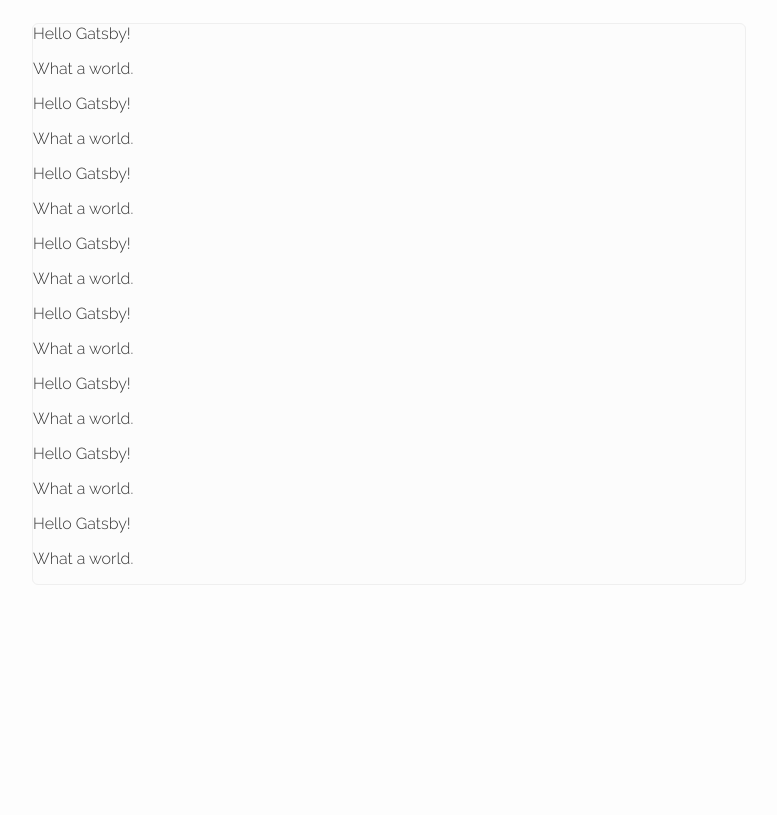
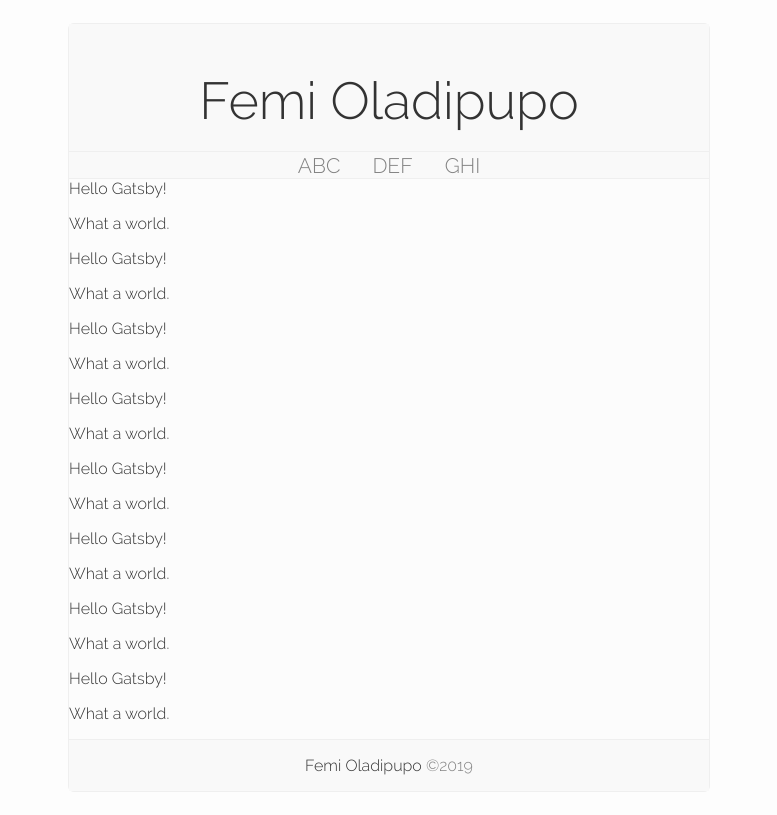
Before and after one commit to femi96/Outer-Ish-Index-2019, a Gatsby site: page / in a window 1280 px wide. Shown: the whole page, without its empty margins (251-1028 px from the left). Built offline with nearby package versions, Linux system fonts and the light colour scheme; Gatsby itself is replaced by a stand-in of ours.

Commit message:
Add layout header, footer, and title

```diff
--- a/src/components/layout.css
+++ b/src/components/layout.css
@@ -5,8 +5,8 @@
 }
 
 html, body {
-  padding: 0px;
-  margin: 0px;
+  padding: 0;
+  margin: 0;
 }
 
 html {
@@ -20,20 +20,95 @@
   background-color: #FDFDFD;
 }
 
-.wrapper{
+a {
+  transition: all ease-in-out 0.4s;
+  text-decoration: none;
+  color: inherit;
+}
+
+a:hover {
+  color: #9e9e9e;
+  text-decoration: none;
+}
+
+hr {
+  border: none;
+  height: 1px;
+  color: #EFEFEF;
+  background-color: #EFEFEF;
+  margin: 0;
+}
+
+.wrapper {
   padding: 1.4375rem;
 }
 
-.main{
+.main {
 
-  /*transition: opacity 0.875s ease 0.5s, transform 0.875s ease 0.5s;*/
+  transition: opacity 0.875s ease 0.5s, transform 0.875s ease 0.5s;
 
-  margin: 0px auto 0px auto;
-  padding: 0px 0px 0px 0px;
+  margin: 0 auto 0 auto;
+  padding: 0;
 
-  max-width: 44.5rem;
+  max-width: 40rem;
   background-color: #fcfcfc;
   border-radius: 0.375rem;
   border: 1px solid #EFEFEF;
   cursor: default;
 }
+
+@media(max-width: 40rem) {
+  .main{width: calc(100%)}
+}
+
+/* Header
+================== */
+
+.header {
+  overflow: hidden;
+  margin: 0;
+  padding: 2.875rem 0rem 0 0rem;
+  background-color: #f9f9f9;
+}
+
+.header_title {
+  font-size: 52px;
+  font-weight: normal;
+  text-align: center;
+  margin: 0 0 1.25rem 0;
+}
+
+.header_menu{
+  margin: 1px 0 0 0;
+  padding: 0;
+  font-size: 21px;
+  justify-content: center;
+  display: flex;
+  color: #828282;
+}
+
+.header_menuItem{
+  display: inline-block;
+  margin: 0 1rem;
+}
+
+/* Footer
+================== */
+
+.footer {
+  overflow: hidden;
+  padding: 0 0 1rem 0;
+  text-align: center;
+  background-color: #f9f9f9;
+}
+
+.footer_end {
+  margin: 1rem 0 0 0;
+}
+
+/* Content
+================== */
+
+.content {
+  padding: 0rem 2.25rem;
+}
--- a/src/components/layout.js
+++ b/src/components/layout.js
@@ -1,18 +1,57 @@
 import React from 'react'
+import Helmet from 'react-helmet'
+import { Link } from "gatsby"
 import PropTypes from 'prop-types'
+
+import favicon16 from "../images/oii-icon.png"
+import favicon32 from "../images/oii-icon.png"
+import favicon64 from "../images/oii-icon.png"
 
 import layoutStyles from './layout.css'
 
-const Layout = ({ children }) => (
+const Layout = ({ children, title }) => (
   <div className='wrapper'>
+    <Helmet
+      title={title ? 'Femi Oladipupo | ' + title : 'Femi Oladipupo'}
+      meta={[
+        { name: 'description', content: 'Femi Oladipupo - Software Engineer and Game Developer' },
+        { name: 'keywords', content: 'femi oladipupo oluwafemi game developer software engineer pan' }
+      ]}
+      link={[
+        { rel: 'icon', type: 'image/png', sizes: "16x16", href: `${favicon16}` },
+        { rel: 'icon', type: 'image/png', sizes: "32x32", href: `${favicon32}` },
+        { rel: 'shortcut icon', type: 'image/png', href: `${favicon64}` },
+      ]}
+    >
+    </Helmet>
+
     <div className='main'>
+
+      <div className='header'>
+        <h1 class='header_title'>Femi Oladipupo</h1>
+        <hr></hr>
+        <nav><ul class='header_menu'>
+          <li class='header_menuItem'><Link to="/">ABC</Link></li>
+          <li class='header_menuItem'><Link to="/">DEF</Link></li>
+          <li class='header_menuItem'><Link to="/">GHI</Link></li>
+        </ul></nav>
+        <hr></hr>
+      </div>
+
       { children }
+
+      <div className='footer'>
+        <hr></hr>
+        <div className='footer_end'>Femi Oladipupo <span style={{color:'#828282'}}>©2019</span></div>
+      </div>
+
     </div>
   </div>
 )
 
 Layout.propTypes = {
   children: PropTypes.node.isRequired,
+  title: PropTypes.node.isRequired,
 }
 
 export default Layout
```
